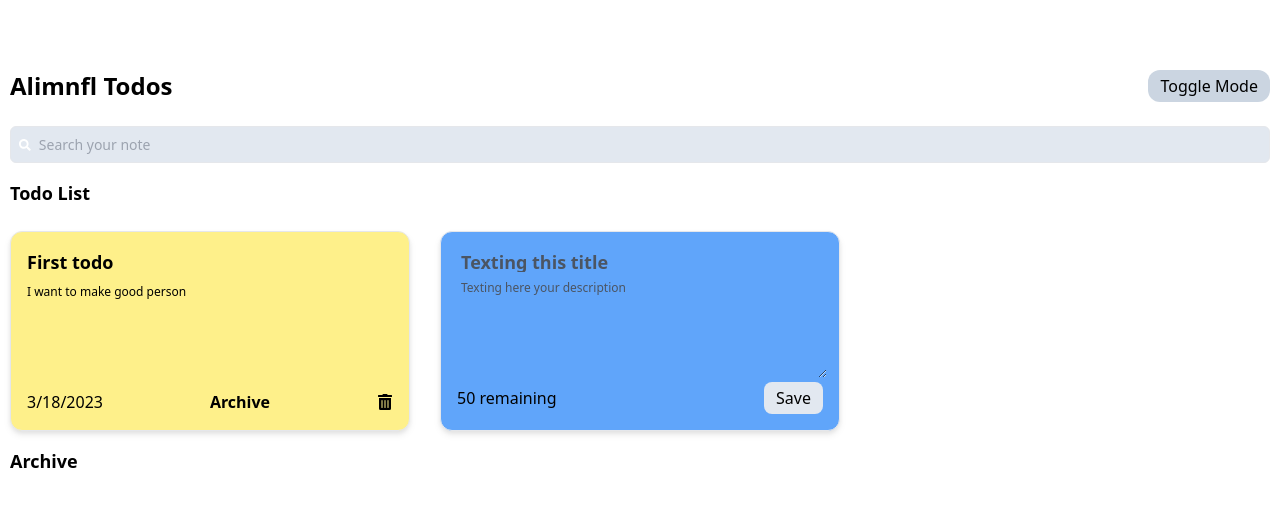
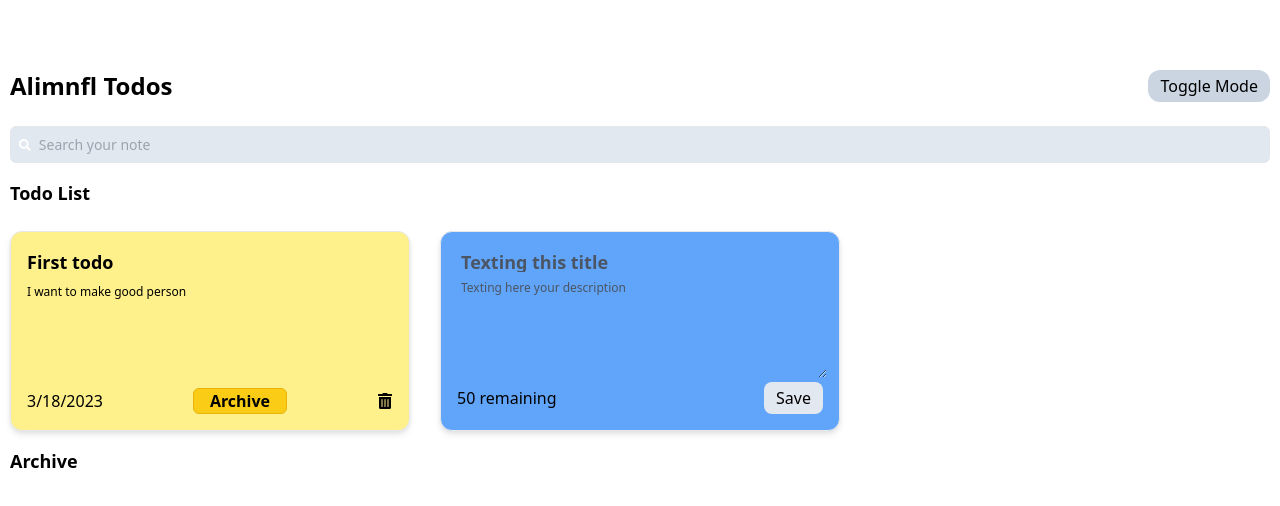
Before and after one commit to Alimnfl/todolist-typescript, a React (Vite) app: page / in a window 1280 px wide. Shown: the top 506 px of the page. Built offline with nearby package versions, Linux system fonts and the light colour scheme.

Commit message:
Updated Todos

```diff
--- a/src/components/Todos.tsx
+++ b/src/components/Todos.tsx
@@ -26,7 +26,7 @@ function Todo({ id, body, title, archived, createdAt, handleDeleteTodo, handleAr
       <div className="flex flex-row items-center justify-between">
         <p className="">{createdAt}</p>
         {!archived ? (
-          <button className="font-semibold" onClick={onArchiveClick}>
+          <button className="px-4 font-semibold bg-yellow-400 border border-yellow-500 rounded-md w-fit" onClick={onArchiveClick}>
             Archive
           </button>
         ) : null}
--- a/src/components/TodosList.tsx
+++ b/src/components/TodosList.tsx
@@ -56,7 +56,7 @@ function TodosList({ todos, handleDeleteTodo, handleAddTodo }: TodoProps) {
         <h1 className="text-lg font-semibold">Archive</h1>
         <div className="w-full grid grid-cols-3 gap-[30px]">
           {archivedTodos.map((todo) => (
-            <Todo id={todo.id} title={todo.title} body={todo.body} archived={false} createdAt={todo.createdAt} handleDeleteTodo={handleDeleteArchivedTodo} handleArchiveClick={() => handleArchiveClick(todo.id)} />
+            <Todo id={todo.id} title={todo.title} body={todo.body} archived={true} createdAt={todo.createdAt} handleDeleteTodo={handleDeleteArchivedTodo} handleArchiveClick={() => handleArchiveClick(todo.id)} />
           ))}
         </div>
       </div>
```
